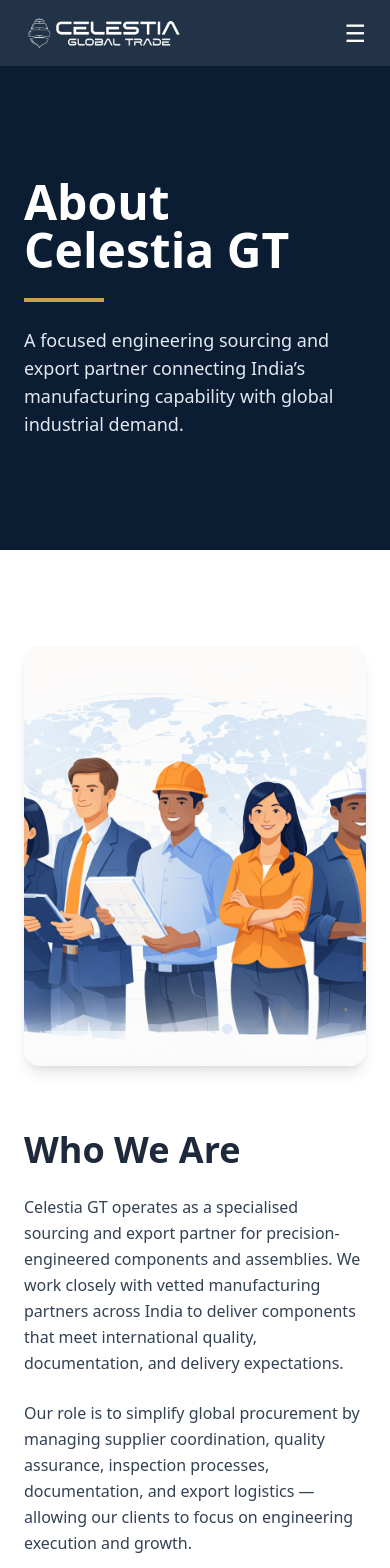
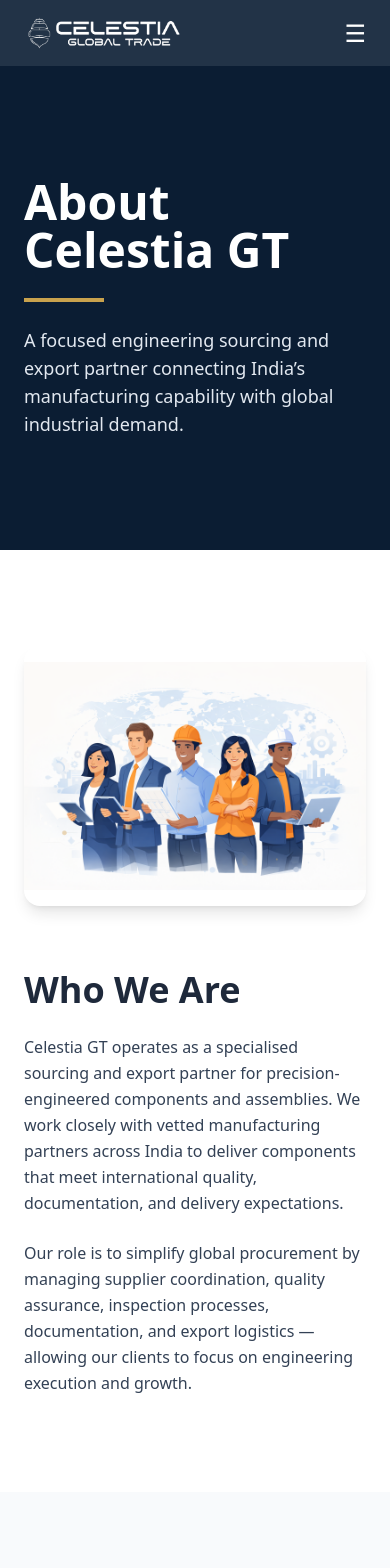
Before and after one commit to preshitpawar-beep/Celestia-GT, a Next.js app: page /about in a window 390 px wide. Shown: the top 1568 px of the page. Built offline with nearby package versions, Linux system fonts and the light colour scheme.

Commit message:
Update page.js

```diff
--- a/app/about/page.js
+++ b/app/about/page.js
@@ -57,13 +57,13 @@ export default function AboutPage() {
             whileInView="visible"
             viewport={{ once: true }}
             variants={fadeLeft}
-            className="relative h-[420px] rounded-2xl overflow-hidden shadow-lg"
+            className="relative h-[260px] md:h-[420px] rounded-2xl overflow-hidden shadow-lg"
           >
             <Image
               src="/about/about-who-we-are.png"
               alt="Engineering manufacturing capability"
               fill
-              className="object-cover"
+              className="object-contain md:object-cover"
               priority
             />
           </motion.div>
@@ -95,7 +95,7 @@ export default function AboutPage() {
         </div>
       </section>
 
-{/* ---------------- WHAT WE DO (STRUCTURED SYSTEM) ---------------- */}
+      {/* ---------------- WHAT WE DO ---------------- */}
       <section className="py-24 bg-slate-50">
         <div className="max-w-7xl mx-auto px-6">
 
@@ -105,33 +105,24 @@ export default function AboutPage() {
 
           <div className="grid md:grid-cols-3 gap-10">
 
-      {/* STEP 1 */}
             <div className="bg-white p-10 rounded-2xl shadow-md border-t-4 border-gold hover:shadow-xl transition">
-        <h3 className="text-xl font-semibold mb-4">
-          Engineering Sourcing
-        </h3>
+              <h3 className="text-xl font-semibold mb-4">Engineering Sourcing</h3>
               <p className="text-slate-600 leading-relaxed">
                 Identifying and aligning capable manufacturing partners based on
                 drawings, tolerances, materials, and application requirements.
               </p>
             </div>
 
-      {/* STEP 2 */}
             <div className="bg-white p-10 rounded-2xl shadow-md border-t-4 border-gold hover:shadow-xl transition">
-        <h3 className="text-xl font-semibold mb-4">
-          Quality & Inspection
-        </h3>
+              <h3 className="text-xl font-semibold mb-4">Quality & Inspection</h3>
               <p className="text-slate-600 leading-relaxed">
                 Coordinating dimensional checks, material verification, NDT,
                 and inspection documentation aligned with buyer specifications.
               </p>
             </div>
 
-      {/* STEP 3 */}
             <div className="bg-white p-10 rounded-2xl shadow-md border-t-4 border-gold hover:shadow-xl transition">
-        <h3 className="text-xl font-semibold mb-4">
-          Export & Documentation
-        </h3>
+              <h3 className="text-xl font-semibold mb-4">Export & Documentation</h3>
               <p className="text-slate-600 leading-relaxed">
                 Managing export packaging, compliance documentation, and logistics
                 coordination for international delivery.
@@ -141,7 +132,6 @@ export default function AboutPage() {
           </div>
         </div>
       </section>
-
 
       {/* ---------------- HOW WE OPERATE ---------------- */}
       <section className="py-24">
@@ -171,13 +161,13 @@ export default function AboutPage() {
             whileInView="visible"
             viewport={{ once: true }}
             variants={fadeRight}
-            className="relative h-[420px] rounded-2xl overflow-hidden shadow-lg"
+            className="relative h-[260px] md:h-[420px] rounded-2xl overflow-hidden shadow-lg"
           >
             <Image
               src="/about/about-how-we-operate.png"
               alt="Engineering workflow and inspection process"
               fill
-              className="object-cover"
+              className="object-contain md:object-cover"
             />
           </motion.div>
         </div>
```
Lines whose indentation alone changed are shown as unchanged.
